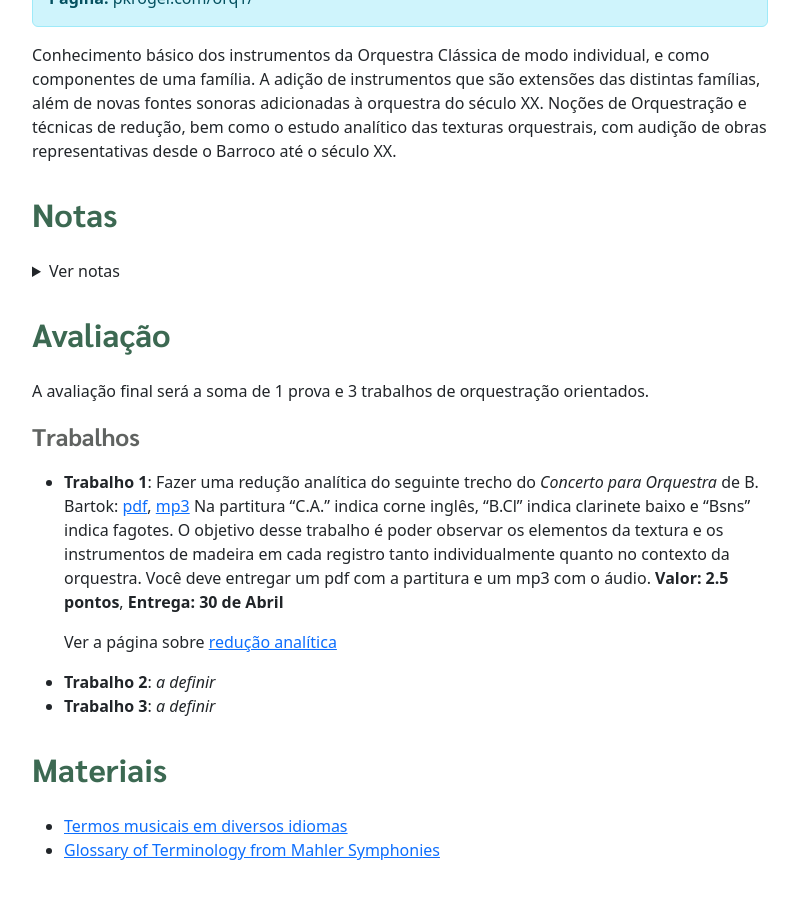
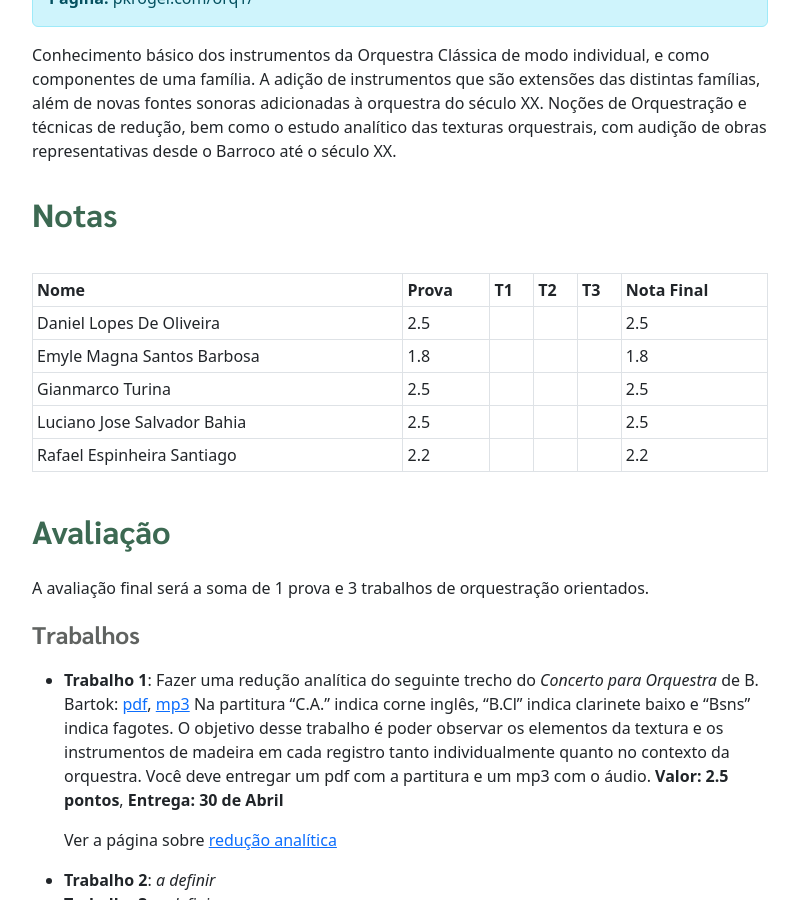
Before and after one commit to pedrokroger/pedrokroger.github.io, a Jekyll site: the page built from aulas/orq1.md, in a window 1280 px wide and 900 px high, scrolled down 327 px. Shown: the whole window, without its empty margins (50-849 px from the left). Built offline with Jekyll 4.4.1, drawn with Linux system fonts in a browser that asks for light colours; Markdown is read by kramdown in place of the engine named in the settings.

Commit message:
Remove details
Use default markdown renderer so we can use change the style with {: style }

```diff
--- a/_config.yml
+++ b/_config.yml
@@ -7,11 +7,11 @@ exclude:
   - antigos
   - Makefile
 
-markdown: CommonMarkGhPages
+# markdown: CommonMarkGhPages
 
-commonmark:
-  options: ["SMART", "FOOTNOTES"]
-  extensions: ["strikethrough", "autolink", "table"]
+# commonmark:
+#   options: ["SMART", "FOOTNOTES"]
+#   extensions: ["strikethrough", "autolink", "table"]
 
 # Define the default layout for all pages and pages in "aulas"
 defaults:
--- a/aulas/orq1.md
+++ b/aulas/orq1.md
@@ -12,9 +12,6 @@ Barroco até o século XX.
 
 ## Notas
 
-<details>
-  <summary>Ver notas</summary>
-
 | Nome                        | Prova | T1 | T2 | T3 | Nota Final |
 |:----------------------------|:------|:---|:---|:---|:-----------|
 | Daniel Lopes De Oliveira    | 2.5   |    |    |    | =sum       |
@@ -23,7 +20,6 @@ Barroco até o século XX.
 | Luciano Jose Salvador Bahia | 2.5   |    |    |    | =sum       |
 | Rafael Espinheira Santiago  | 2.2   |    |    |    | =sum       |
 
-</details>
 
 ## Avaliação
 
@@ -42,7 +38,6 @@ obras e compositores(as):
 - Respighi, I Pini di Rome (trecho) - 1924
 - Heitor Villa-Lobos - Uirapurú (trecho) - 1934
 - Silvestre Revueltas - La Noche de los Mayas, IV - 1939
-
 -->
 
 
```
Also changed, not shown: aulas/lem7.md (+0 -4 lines).
